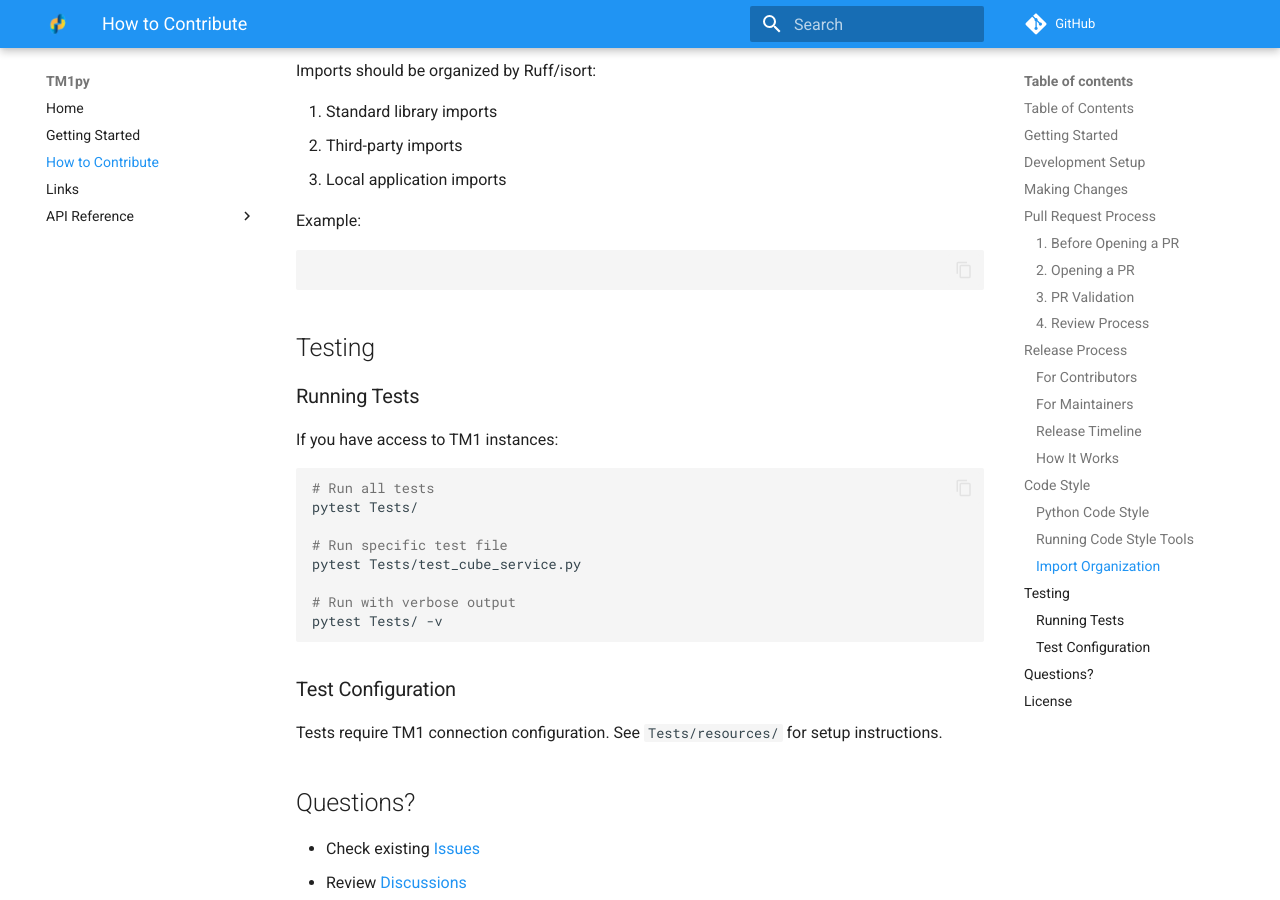
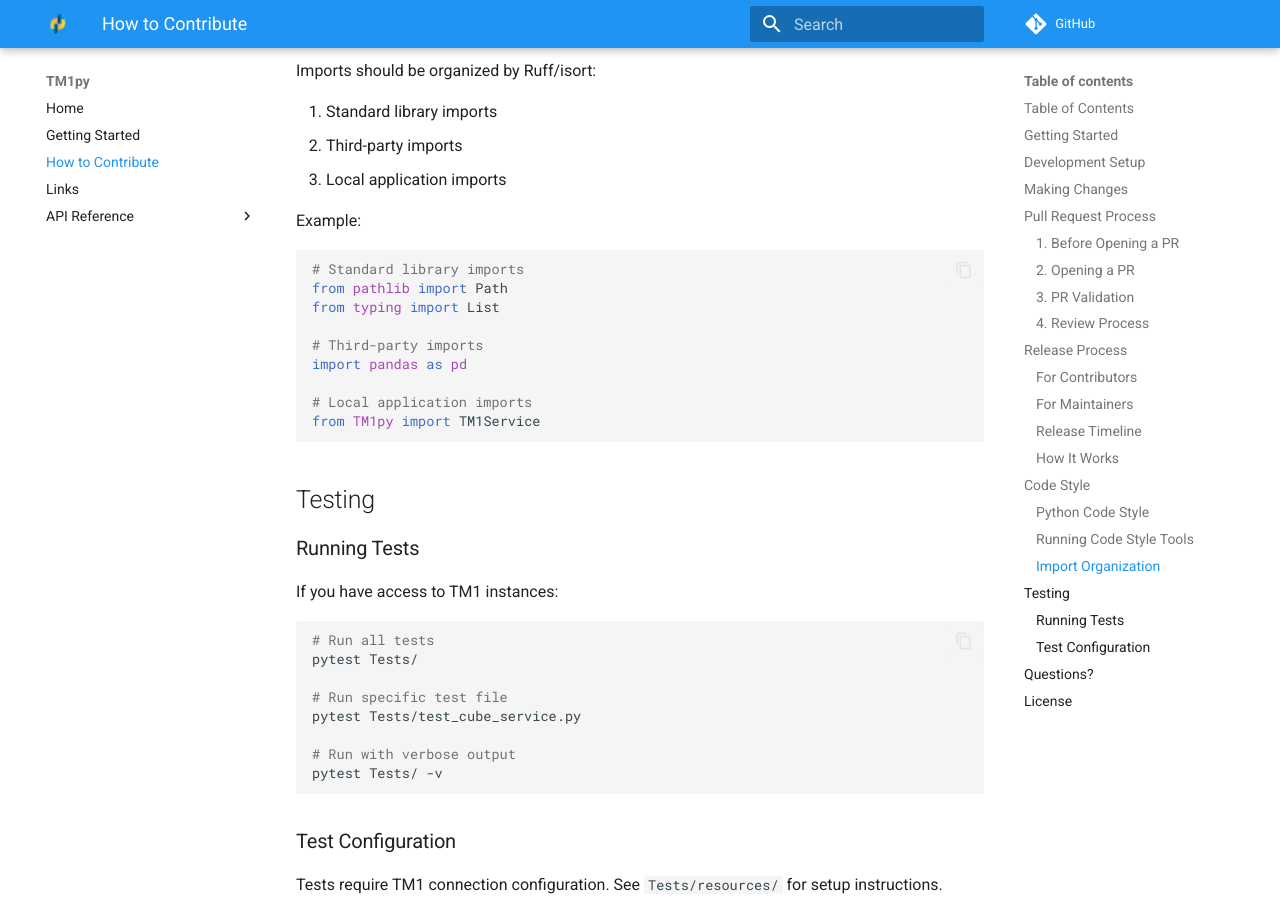
Before and after one commit to cubewise-code/tm1py, an MkDocs documentation site: the page built from docs/how-to-contribute.md, in a window 1280 px wide and 900 px high, scrolled down 5053 px. Built offline with MkDocs 1.6.1 and Material for MkDocs 9.7.7, drawn with Linux system fonts in a browser that asks for light colours; comment, search, counter and statistics services are not loaded; the version menu is left out.

````diff
--- a/docs/how-to-contribute.md
+++ b/docs/how-to-contribute.md
@@ -196,8 +196,15 @@ Imports should be organized by Ruff/isort:
 Example:
 
 ```python
+# Standard library imports
+from pathlib import Path
+from typing import List
 
+# Third-party imports
+import pandas as pd
 
+# Local application imports
+from TM1py import TM1Service
 ```
 
 ## Testing
--- a/setup.py
+++ b/setup.py
@@ -1,7 +1,3 @@
 from setuptools import setup
 
-# All configuration is now in pyproject.toml
-# This setup.py is kept for backwards compatibility
-setup(
-    packages=["TM1py", "TM1py/Exceptions", "TM1py/Objects", "TM1py/Services", "TM1py/Utils"],
-)
+setup()
````
Also changed, not shown: pyproject.toml (+7 -2 lines), .github/RELEASE_LABELS_GUIDE.md, 1 other file.
